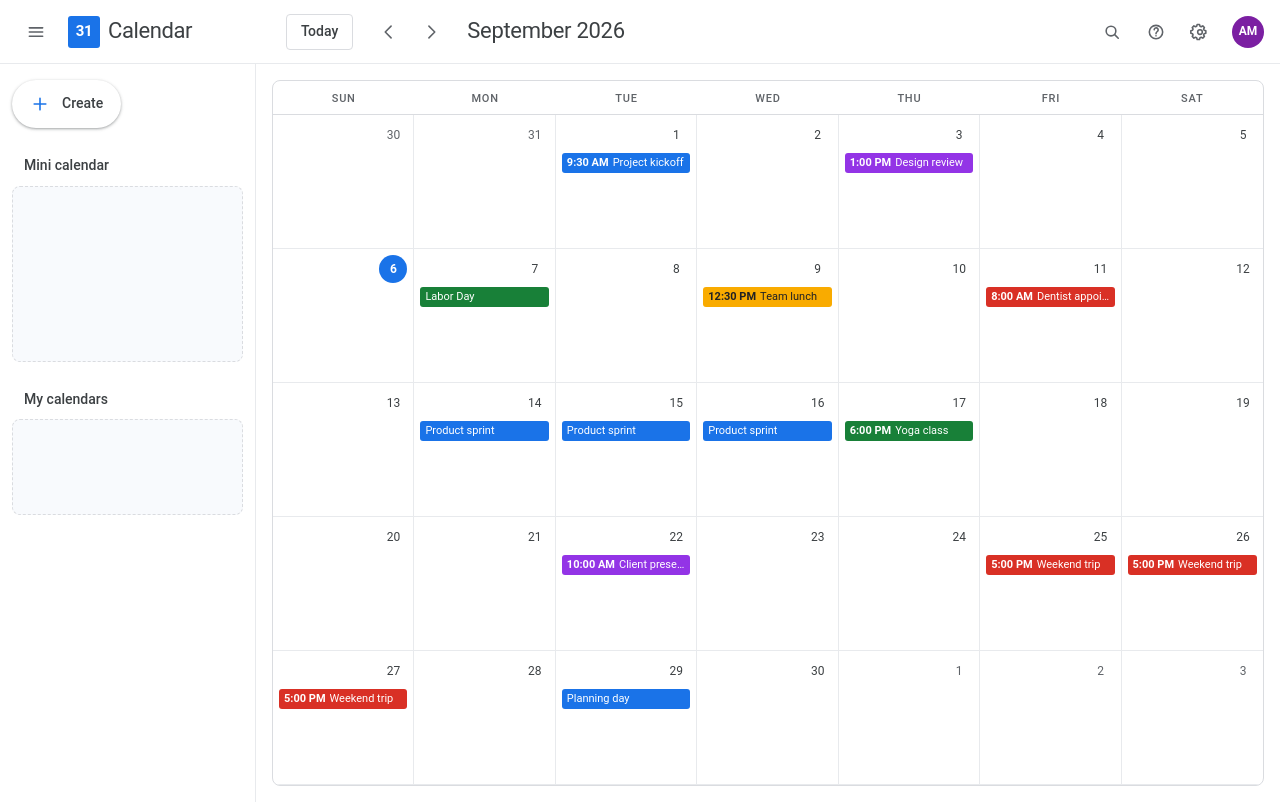
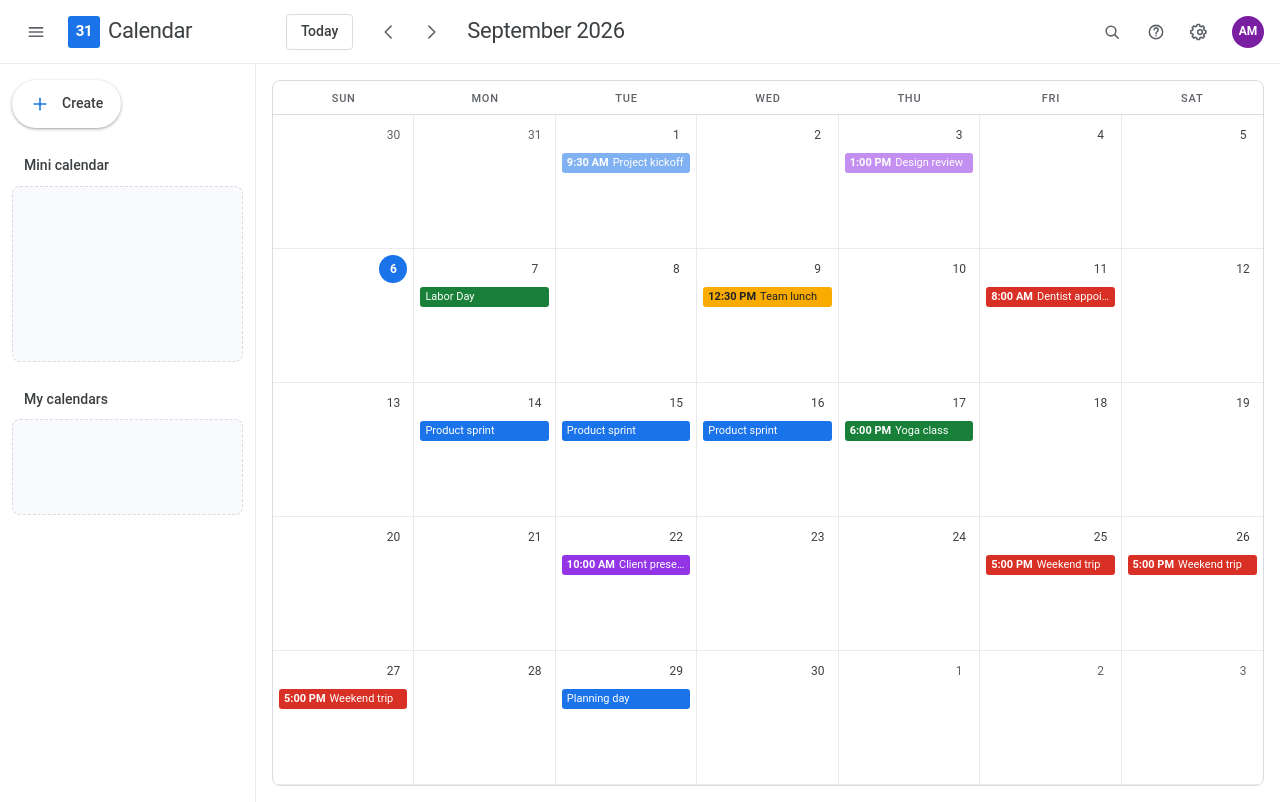
Before and after one commit to tarkus2000ua/google-calendar-react, a React (Vite) app: page / in a window 1280 px wide. Built offline with nearby package versions, Linux system fonts and the light colour scheme.

Commit message:
feat: add month navigation

```diff
--- a/src/App.jsx
+++ b/src/App.jsx
@@ -1,15 +1,36 @@
+import { useState } from 'react'
 import AppHeader from './components/layout/AppHeader.jsx'
 import CalendarCanvas from './components/layout/CalendarCanvas.jsx'
 import Sidebar from './components/layout/Sidebar.jsx'
+import { addMonths, getStartOfMonth } from './utils/dateHelpers.js'
 import './App.css'
 
 function App() {
+  const [displayMonth, setDisplayMonth] = useState(() => getStartOfMonth(new Date()))
+
+  function showToday() {
+    setDisplayMonth(getStartOfMonth(new Date()))
+  }
+
+  function showPreviousMonth() {
+    setDisplayMonth((month) => addMonths(month, -1))
+  }
+
+  function showNextMonth() {
+    setDisplayMonth((month) => addMonths(month, 1))
+  }
+
   return (
     <div className="calendar-app">
-      <AppHeader />
+      <AppHeader
+        displayMonth={displayMonth}
+        onToday={showToday}
+        onPreviousMonth={showPreviousMonth}
+        onNextMonth={showNextMonth}
+      />
       <div className="calendar-app__body">
         <Sidebar />
-        <CalendarCanvas />
+        <CalendarCanvas displayMonth={displayMonth} />
       </div>
     </div>
   )
--- a/src/components/calendar/MonthView.jsx
+++ b/src/components/calendar/MonthView.jsx
@@ -1,14 +1,14 @@
 import mockEvents from '../../data/mockEvents.js'
 import {
+  compareDates,
+  formatMonthYear,
   getMonthGridDates,
   isDateInRange,
   isSameMonth,
-  isToday,
   parseLocalDate,
 } from '../../utils/dateHelpers.js'
 import '../../styles/month-view.css'
 
-const DISPLAY_MONTH = new Date(2026, 8, 1)
 const WEEKDAY_LABELS = ['Sun', 'Mon', 'Tue', 'Wed', 'Thu', 'Fri', 'Sat']
 
 function formatEventTime(value) {
@@ -18,11 +18,13 @@ function formatEventTime(value) {
   }).format(parseLocalDate(value))
 }
 
-function MonthView() {
-  const gridDates = getMonthGridDates(DISPLAY_MONTH)
+function MonthView({ displayMonth }) {
+  const gridDates = getMonthGridDates(displayMonth)
+  const monthLabel = formatMonthYear(displayMonth)
+  const currentDate = new Date()
 
   return (
-    <section className="month-view" aria-label="September 2026">
+    <section className="month-view" aria-label={monthLabel}>
       <div className="month-view__weekdays" role="row">
         {WEEKDAY_LABELS.map((weekday) => (
           <div className="month-view__weekday" role="columnheader" key={weekday}>
@@ -31,11 +33,13 @@ function MonthView() {
         ))}
       </div>
 
-      <div className="month-view__grid" role="grid" aria-label="September 2026 calendar">
+      <div className="month-view__grid" role="grid" aria-label={`${monthLabel} calendar`}>
         {gridDates.map((date) => {
           const eventsForDate = mockEvents.filter((event) => isDateInRange(date, event.start, event.end))
-          const isCurrentMonth = isSameMonth(date, DISPLAY_MONTH)
-          const today = isToday(date)
+          const isCurrentMonth = isSameMonth(date, displayMonth)
+          const dayComparison = compareDates(date, currentDate)
+          const today = dayComparison === 0
+          const isPastDate = dayComparison < 0
 
           return (
             <div
@@ -53,7 +57,7 @@ function MonthView() {
               <div className="month-view__events">
                 {eventsForDate.map((event) => (
                   <div
-                    className={`month-view__event month-view__event--${event.color}`}
+                    className={`month-view__event month-view__event--${event.color}${isPastDate ? ' month-view__event--past' : ''}`}
                     key={event.id}
                     title={event.title}
                   >
--- a/src/components/layout/AppHeader.jsx
+++ b/src/components/layout/AppHeader.jsx
@@ -1,4 +1,6 @@
-function AppHeader() {
+import { formatMonthYear } from '../../utils/dateHelpers.js'
+
+function AppHeader({ displayMonth, onToday, onPreviousMonth, onNextMonth }) {
   return (
     <header className="app-header">
       <div className="app-header__identity">
@@ -14,20 +16,20 @@ function AppHeader() {
       </div>
 
       <div className="app-header__navigation" aria-label="Calendar navigation">
-        <button className="today-button" type="button">Today</button>
+        <button className="today-button" type="button" onClick={onToday}>Today</button>
         <div className="date-navigation">
-          <button className="icon-button" type="button" aria-label="Previous period">
+          <button className="icon-button" type="button" aria-label="Previous month" onClick={onPreviousMonth}>
             <svg viewBox="0 0 24 24" aria-hidden="true">
               <path d="m14.5 5-7 7 7 7" />
             </svg>
           </button>
-          <button className="icon-button" type="button" aria-label="Next period">
+          <button className="icon-button" type="button" aria-label="Next month" onClick={onNextMonth}>
             <svg viewBox="0 0 24 24" aria-hidden="true">
               <path d="m9.5 5 7 7-7 7" />
             </svg>
           </button>
         </div>
-        <p className="current-period">September 2026</p>
+        <p className="current-period">{formatMonthYear(displayMonth)}</p>
       </div>
 
       <div className="app-header__utilities">
--- a/src/components/layout/CalendarCanvas.jsx
+++ b/src/components/layout/CalendarCanvas.jsx
@@ -1,10 +1,10 @@
 import MonthView from '../calendar/MonthView.jsx'
 
-function CalendarCanvas() {
+function CalendarCanvas({ displayMonth }) {
   return (
     <main className="calendar-canvas" aria-label="Calendar workspace">
       <div className="calendar-canvas__surface">
-        <MonthView />
+        <MonthView displayMonth={displayMonth} />
       </div>
     </main>
   )
--- a/src/styles/month-view.css
+++ b/src/styles/month-view.css
@@ -78,6 +78,10 @@
   white-space: nowrap;
 }
 
+.month-view__event--past {
+  opacity: 0.55;
+}
+
 .month-view__event-time,
 .month-view__event-title {
   overflow: hidden;
```
